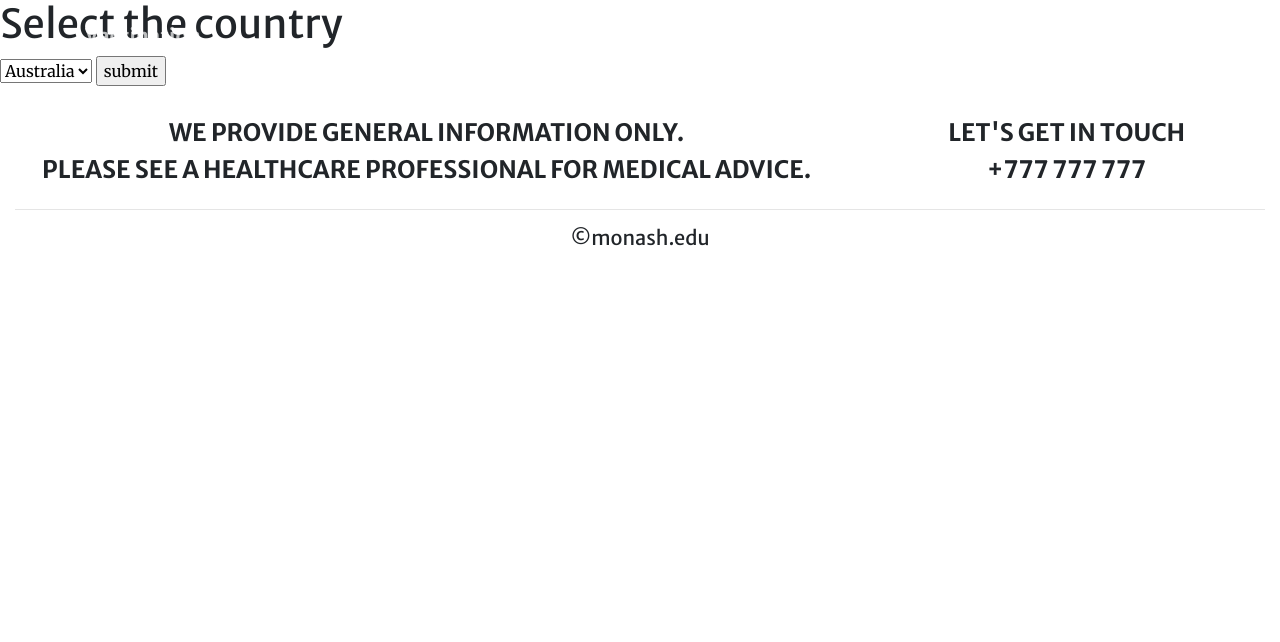
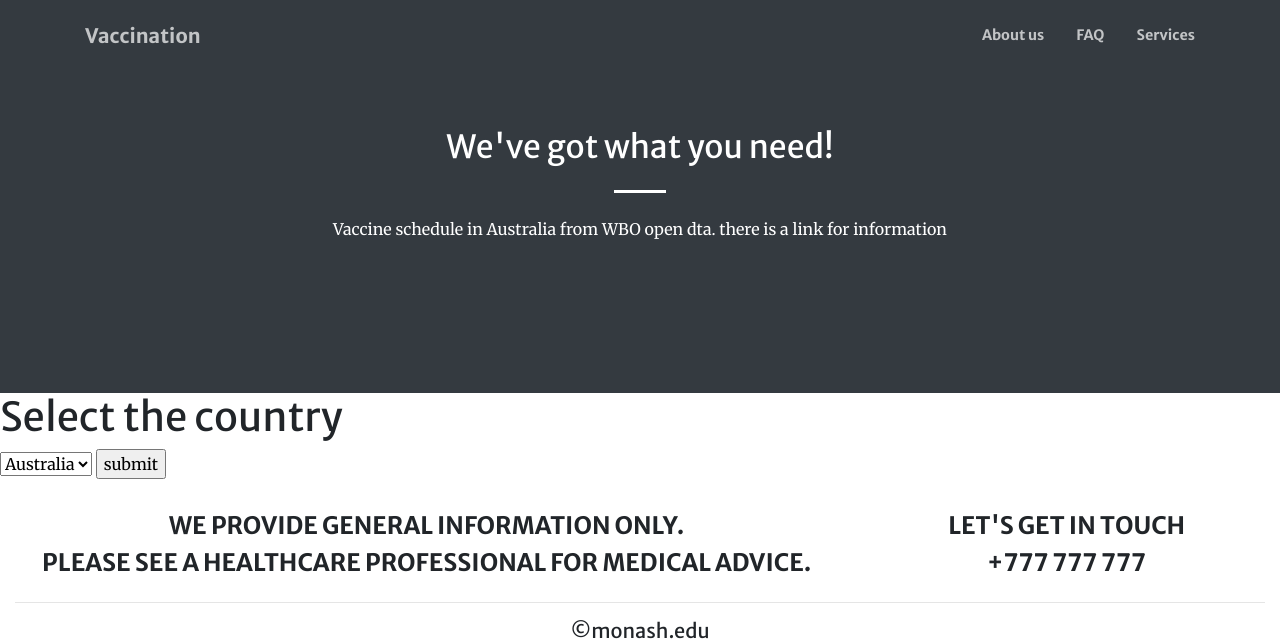
Before and after one commit to big4vaccination/big4vaccination, a Django app: template mb/templates/advanced_search.html in a window 1280 px wide. Shown: the top 642 px of the page. Run offline with Django 3.2, Linux system fonts and the light colour scheme; the template is opened without the code that fills it, so the values that code supplies are empty; parts of the project's set-up code (start-up, migrations or seed data) failed here and were passed over; some libraries are stand-ins or nearby versions.

Commit message:
advanced_search css
add front and navigaiton

```diff
--- a/mb/posts/urls.py
+++ b/mb/posts/urls.py
@@ -22,10 +22,8 @@
     path('faq', faq.as_view(), name = 'faq'),
     path('about_us', About_us.as_view(), name = 'about_us'),
     path('', HomePageView.as_view(), name = 'home'),
-<<<<<<< HEAD
+
     path('advanced_search', advanced_searched,name= 'advanced_search'),
-=======
-    path('advanced_search', index, name='advanced_search'),
->>>>>>> d39682d09256a6c62856834eb02a41ec2d1b12da
+
     path('quick_search', Australia_vaccine, name='quick_search'),
 ]
--- a/mb/posts/views.py
+++ b/mb/posts/views.py
@@ -86,7 +86,6 @@
     rows = cur.fetchall()
     slice_ = int(len(rows) / 2)
     data = rows[:slice_]
-    print(data[0][0])
     push_data = [{}]
 
     for i in range(len(data)):
--- a/mb/templates/advanced_search.html
+++ b/mb/templates/advanced_search.html
@@ -2,6 +2,17 @@
 
 {% block content %}
    <body>
+   	  <section class="page-section bg-dark text-white" id="about">
+    <div class="container">
+      <div class="row justify-content-center">
+        <div class="col-lg-8 text-center">
+          <h2 class="text-white mt-0">We've got what you need!</h2>
+          <hr class="divider light my-4">
+          <p class="mb-4"> Vaccine schedule in Australia from WBO open dta. there is a link for information</p>
+        </div>
+      </div>
+    </div>
+  </section>
       <h1>Select the country</h1>
       <form method="POST" action="">
           {% csrf_token %}
```
